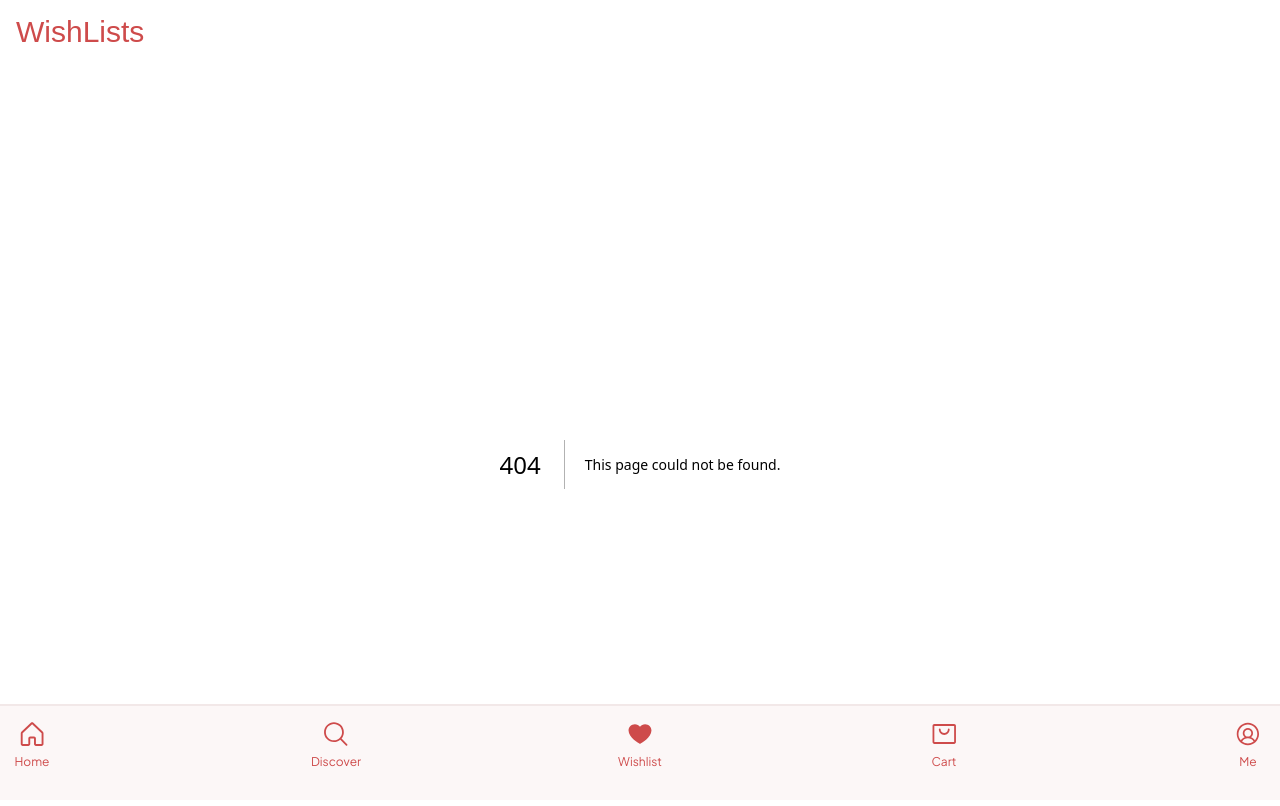
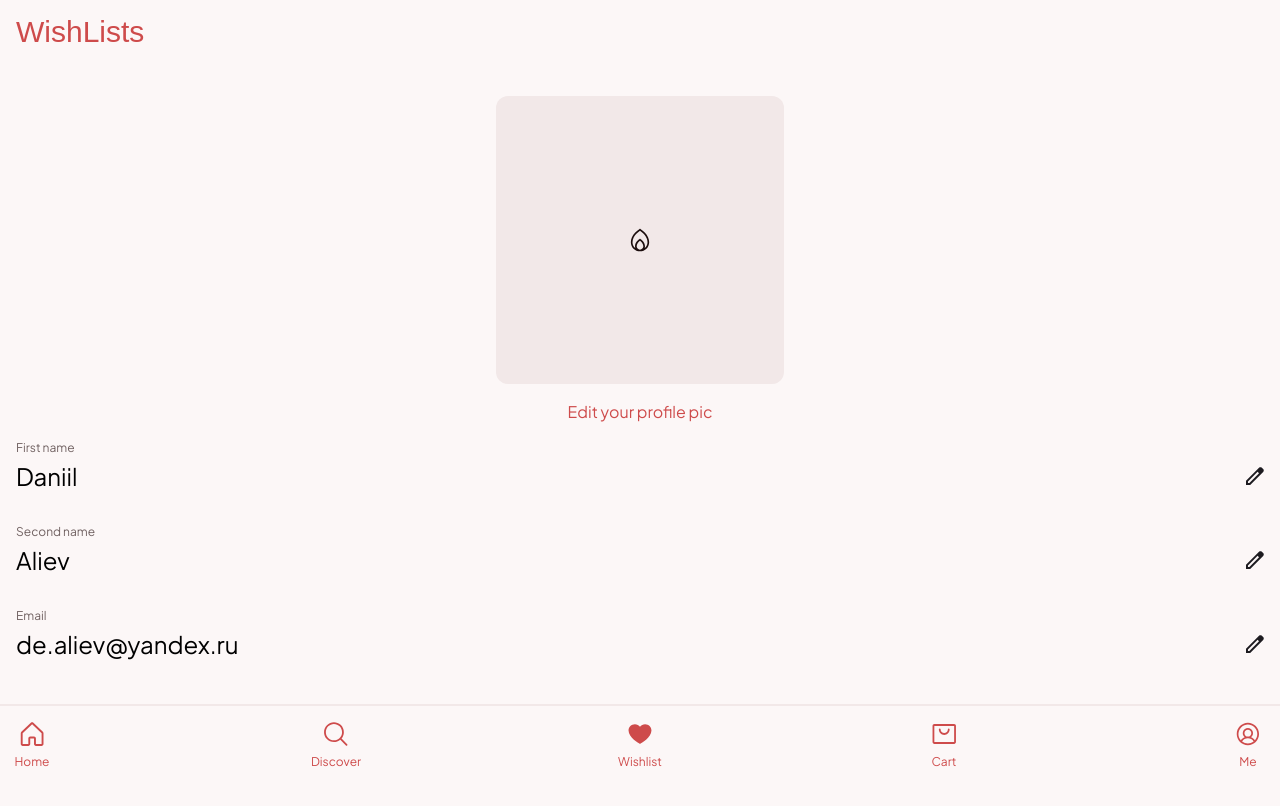
Before and after one commit to DaniilAliev/wishlists-app, a Next.js app: page /me/profile in a window 1280 px wide. Before the commit this address had no page. Shown: the top 806 px of the page. Built offline with nearby package versions, Linux system fonts and the light colour scheme; a web font is replaced by a local one.

Commit message:
add profile page

```diff
--- a/app/me/page.tsx
+++ b/app/me/page.tsx
@@ -4,6 +4,8 @@ import AppH1Header from '@/components/AppH1Header/AppH1Header'
 import AppHorizontalMenuLink from '@/components/AppHorizontalMenuLink/AppHorizontalMenuLink'
 import AppImage from '@/components/AppImage/AppImage'
 import AppLink from '@/components/AppLink/AppLink'
+import { NAV_NAME } from '@/data/Nav/constants'
+import { NAV_ROUTES } from '@/router/navRoutes'
 
 const Me = () => {
   const options = [
@@ -16,7 +18,7 @@ const Me = () => {
       <div className="me_personal-info h-40 grid grid-cols-2 gap-5">
         <div className="flex flex-col justify-between">
           <AppH1Header text="Daniil Aliev" />
-          <AppLink link="#" text={t('link')} />
+          <AppLink link={NAV_ROUTES[NAV_NAME.PROFILE]} text={t('link')} />
         </div>
         <AppImage src="" />
       </div>
--- /dev/null
+++ b/app/me/profile/page.tsx
@@ -0,0 +1,37 @@
+import AppEditField from '@/components/AppEditField/AppEditField'
+import AppImage from '@/components/AppImage/AppImage'
+import AppLink from '@/components/AppLink/AppLink'
+
+const Profile = () => {
+  const fields = [
+    {
+      type: 'First name',
+      value: 'Daniil'
+    },
+    {
+      type: 'Second name',
+      value: 'Aliev'
+    },
+    {
+      type: 'Email',
+      value: 'de.aliev@yandex.ru'
+    }
+  ]
+  return (
+    <div className="profile-settings mt-8">
+      <form action="">
+        <div className="size-full flex flex-col items-center ">
+          <div className="w-72 aspect-square">
+            <AppImage src="" />
+          </div>
+          <AppLink link={'#'} text="Edit your profile pic" className="p-4" />
+        </div>
+        {fields.map(item => (
+          <AppEditField type={item.type} value={item.value} key={item.type} />
+        ))}
+      </form>
+    </div>
+  )
+}
+
+export default Profile
--- /dev/null
+++ b/components/AppEditField/AppEditField.tsx
@@ -0,0 +1,35 @@
+'use client'
+import React, { FC, useEffect, useState } from 'react'
+import EditSVG from '@/assets/images/Edit.svg'
+import clsx from 'clsx';
+
+const AppEditField: FC<{ type: string; value: string }> = ({ type, value }) => {
+  const [inputValue, setInputValue] = useState<string | ''>(value || '')
+  const [isFoused, setIsFocused] = useState<boolean>(false)
+
+  const handleChange = e => {
+    setInputValue(e.target.value)
+  }
+
+  useEffect(() => {
+    setInputValue(value || '')
+  }, [value])
+
+  return (
+    <div>
+      <p className={clsx("text-xs pb-1", isFoused ? 'text-dark-red' : 'text-price-color')}>{type}</p>
+      <div className="edit-input flex mb-8 items-center">
+        <input
+          value={inputValue}
+          onChange={handleChange}
+          onFocus={() => setIsFocused(true)}
+          onBlur={() => setIsFocused(false)}
+          className="h-8 size-full bg-background-color text-2xl border-none focus:outline-none"
+        />
+        <EditSVG />
+      </div>
+    </div>
+  )
+}
+
+export default AppEditField
--- a/components/AppLink/AppLink.tsx
+++ b/components/AppLink/AppLink.tsx
@@ -1,9 +1,10 @@
+import clsx from 'clsx';
 import Link from 'next/link'
 import { FC } from 'react'
 
-const AppLink: FC<{ link: string; text: string }> = ({ link, text }) => {
+const AppLink: FC<{ link: string; text: string, className: string }> = ({ link, text, className }) => {
   return (
-    <Link href={link} className="text-dark-red">
+    <Link href={link} className={clsx("text-dark-red", className)}>
       {text}
     </Link>
   )
--- a/data/Nav/constants.ts
+++ b/data/Nav/constants.ts
@@ -3,5 +3,6 @@ export const NAV_NAME = {
   DISCOVER: 'Discover',
   WISHLIST: 'Wishlist',
   CART: 'Cart',
-  ME: 'Me'
+  ME: 'Me',
+  PROFILE: 'Profile'
 }
--- a/router/navRoutes.ts
+++ b/router/navRoutes.ts
@@ -5,5 +5,6 @@ export const NAV_ROUTES = {
   [NAV_NAME.DISCOVER]: '/discover',
   [NAV_NAME.WISHLIST]: '/wishlist',
   [NAV_NAME.CART]: '/cart',
-  [NAV_NAME.ME]: '/me'
+  [NAV_NAME.ME]: '/me',
+  [NAV_NAME.PROFILE]: '/me/profile'
 }
```
Also changed, not shown: assets/images/Edit.svg (added).
